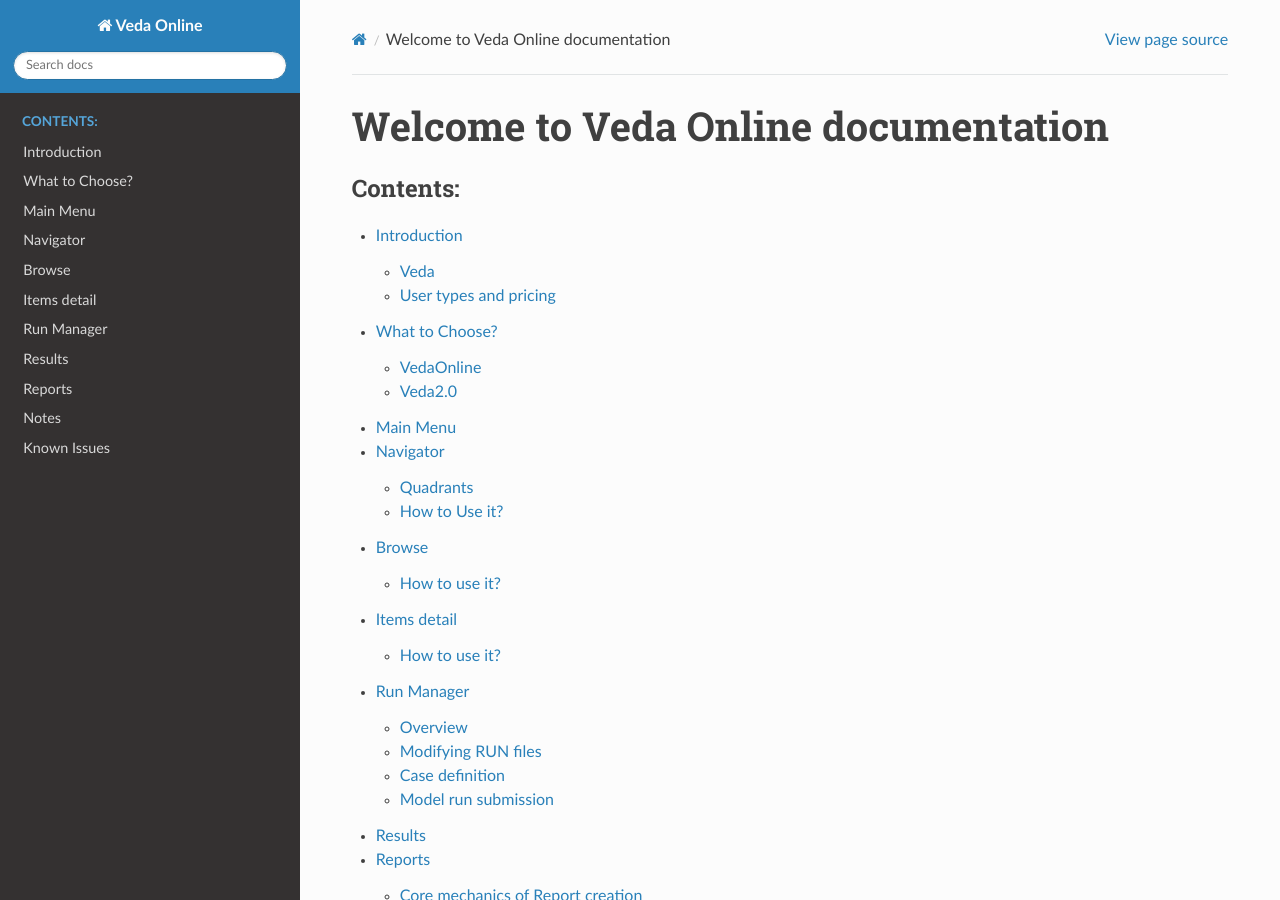
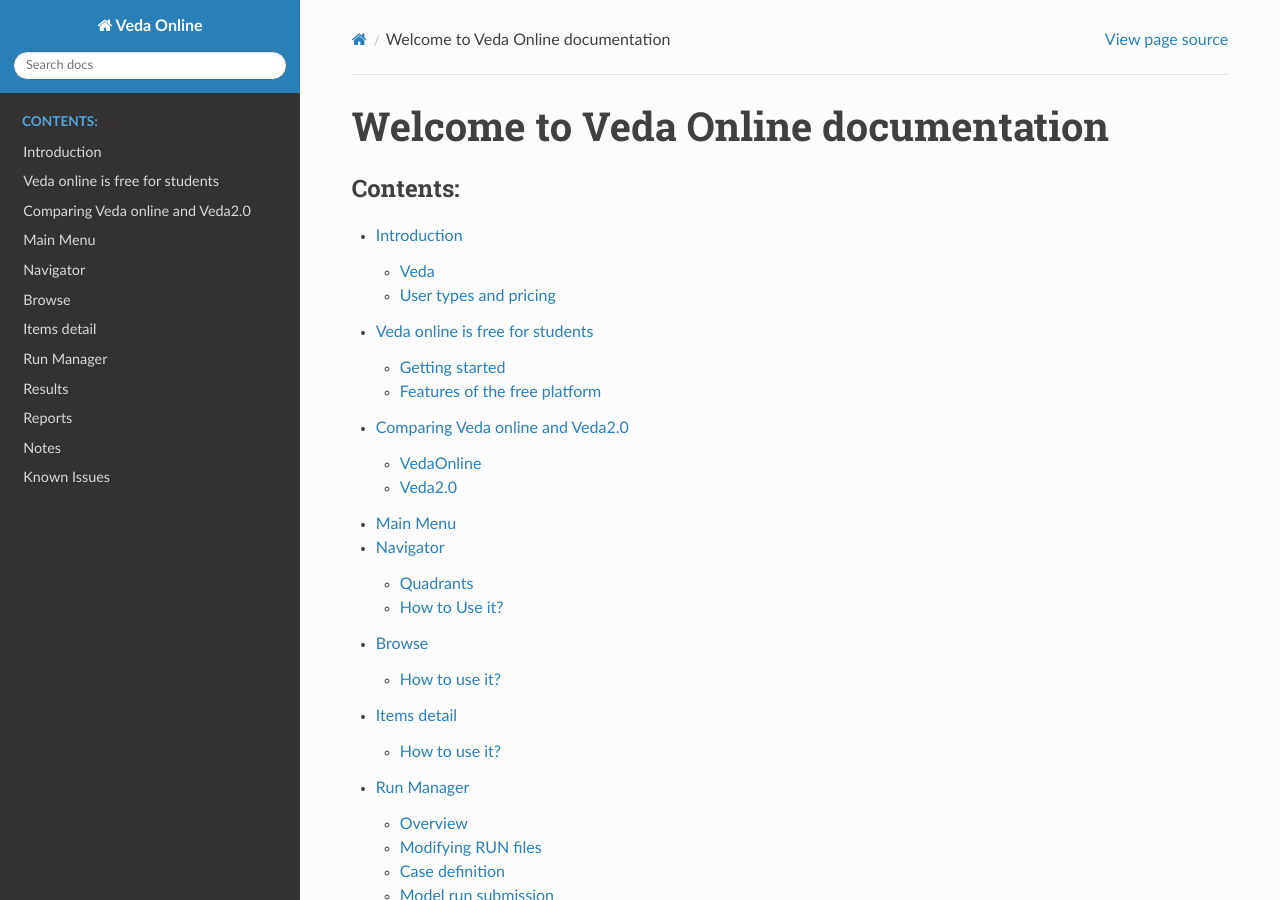
Before and after one commit to kanors-emr/VedaOnline-documentation, a Sphinx documentation site: the page built from source/index.rst, in a window 1280 px wide and 900 px high. Built offline with Sphinx 7.4.7 and the Read the Docs theme 2.0.0, drawn with Linux system fonts in a browser that asks for light colours.

Commit message:
VO for students

```diff
--- a/source/index.rst
+++ b/source/index.rst
@@ -11,7 +11,8 @@ Welcome to Veda Online documentation
    :caption: Contents:
 
    pages/introduction
-   pages/WhatToChoose
+   pages/VO free for students
+   pages/Comparing V2 and VO
    pages/Veda Menu
    pages/Navigator
    pages/Browse
--- a/source/pages/WhatToChoose.rst
+++ b/source/pages/Comparing V2 and VO.rst
@@ -1,6 +1,6 @@
-#############
-What to Choose?
-#############
+#################################
+Comparing Veda online and Veda2.0
+#################################
 
 
 .. list-table::
```
Also changed, not shown: source/pages/VO free for students.rst (added, +25 -0 lines).
